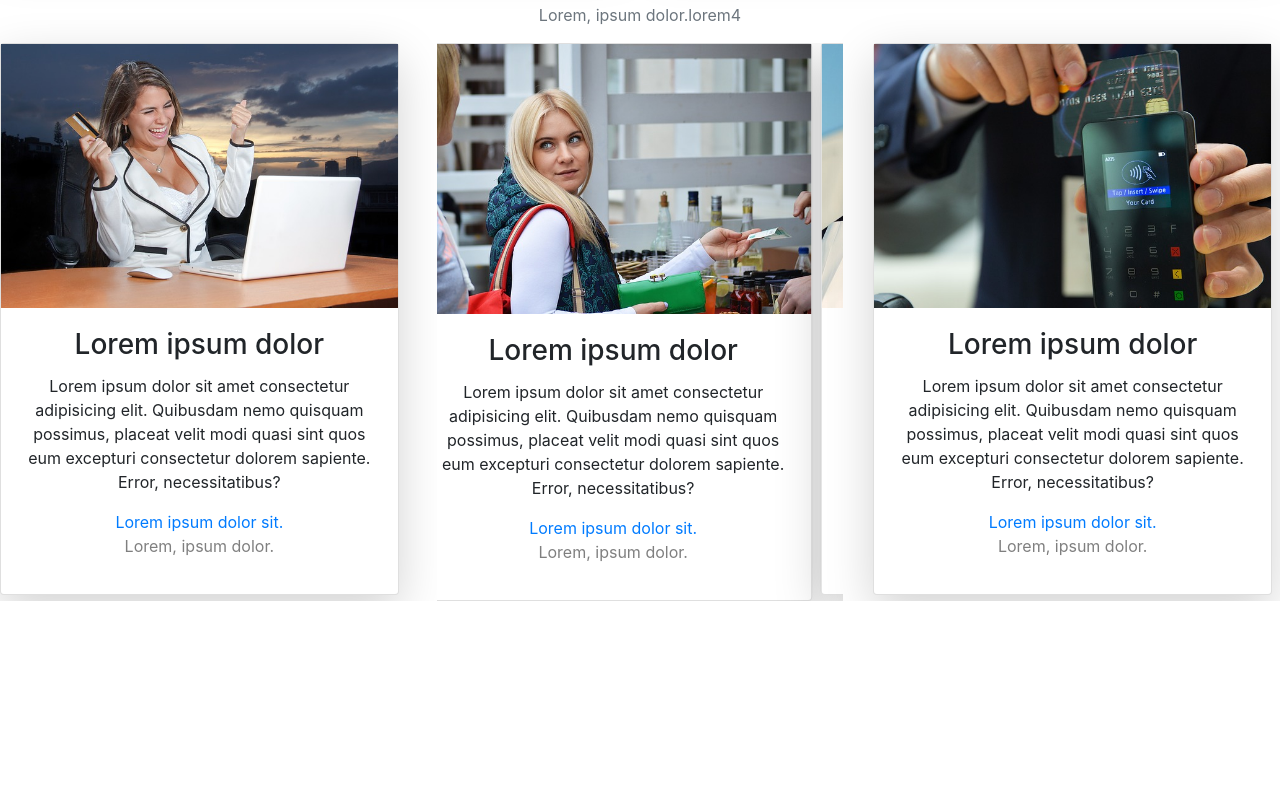
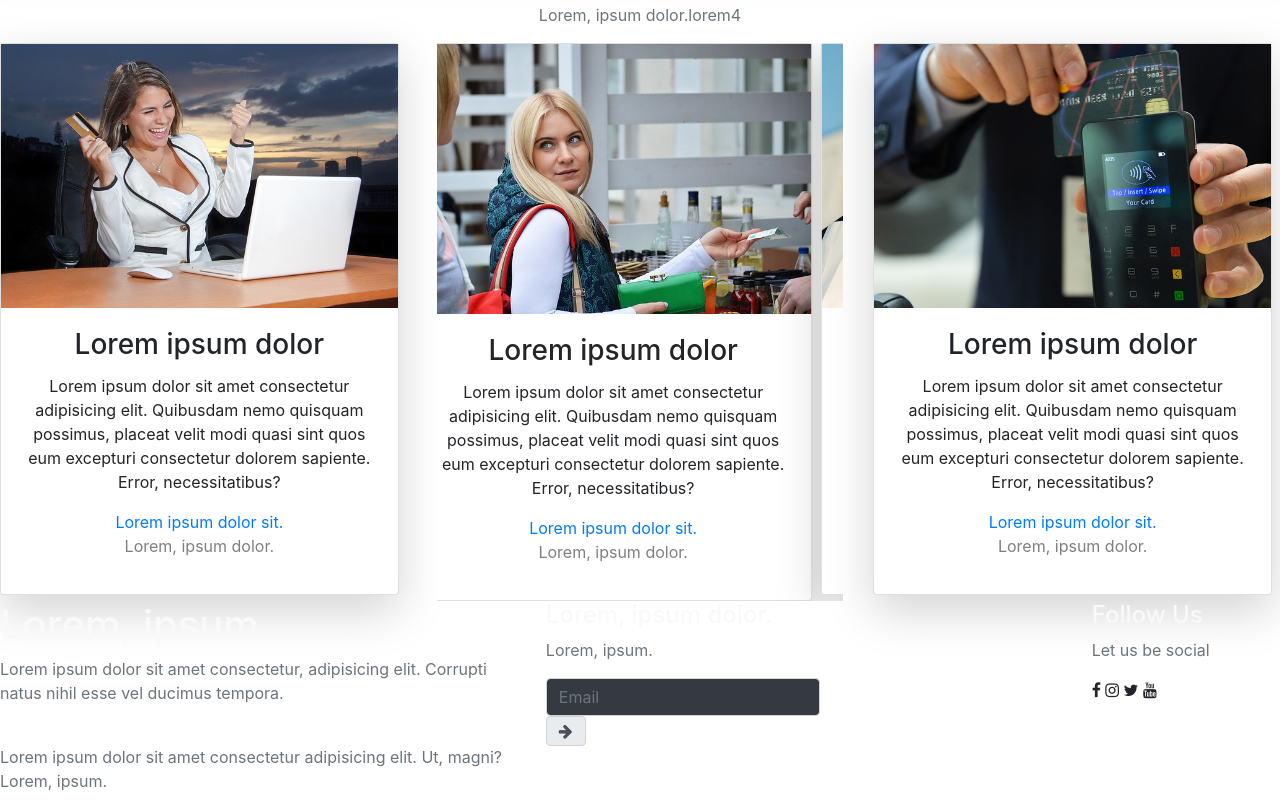
Before and after one commit to Jansan/Shops, a plain HTML site: page index.html in a window 1280 px wide. Shown: the part 2359-3168 px from the top of the page. Before the commit the page ends 2960 px from the top, so only its background shows below. Drawn offline with nearby package versions, Linux system fonts and the light colour scheme.

Commit message:
footer section created

```diff
--- a/index.html
+++ b/index.html
@@ -310,7 +310,45 @@
         </section>
     </main>
     <footer>
-
+        <div class="container-fluid p-0">
+            <div class="row text-left">
+                <div class="col-md-5 col-sm-5">
+                    <h1 class="text-light">Lorem, ipsum.</h1>
+                    <p class="text-muted">Lorem ipsum dolor sit amet consectetur, adipisicing elit. Corrupti natus nihil
+                        esse vel ducimus tempora.</p>
+                    <p class="pt-4 text-muted">
+                        Lorem ipsum dolor sit amet consectetur adipisicing elit. Ut, magni?
+                        <span>Lorem, ipsum.</span>
+                    </p>
+                </div>
+                <div class="col-md 5">
+                    <h4 class="text-light">Lorem, ipsum dolor.</h4>
+                    <p class="text-muted">Lorem, ipsum.</p>
+                    <form action="POST" class="form-inline">
+                        <div class="col pl-0">
+                            <div class="pinput-group pr-5">
+                                <input type="text" class="form-control bg-dark text-white" placeholder="Email">
+                                <div class="input-group-prepend">
+                                    <div class="input-group-text">
+                                        <i class="fa fa-arrow-right"></i>
+                                    </div>
+                                </div>
+                            </div>
+                        </div>
+                    </form>
+                </div>
+                <div class="col-md-2">
+                    <h4 class="text-light">Follow Us</h4>
+                    <p class="text-muted">Let us be social</p>
+                    <div class="column">
+                        <i class="fa fa-facebook-f"></i>
+                        <i class="fa fa-instagram"></i>
+                        <i class="fa fa-twitter"></i>
+                        <i class="fa fa-youtube"></i>
+                    </div>
+                </div>
+            </div>
+        </div>
     </footer>
     <!--Scripts-->
     <script src="/js/script.js"></script>
```
